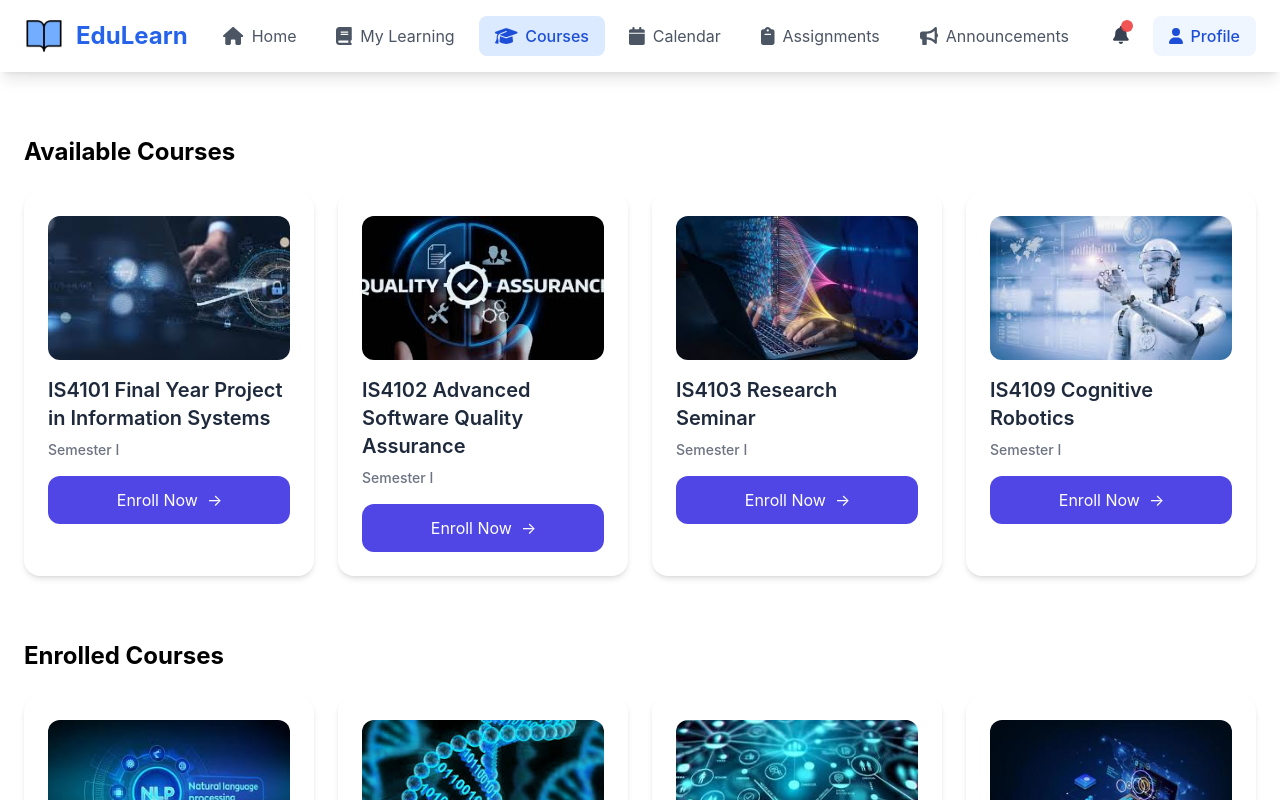
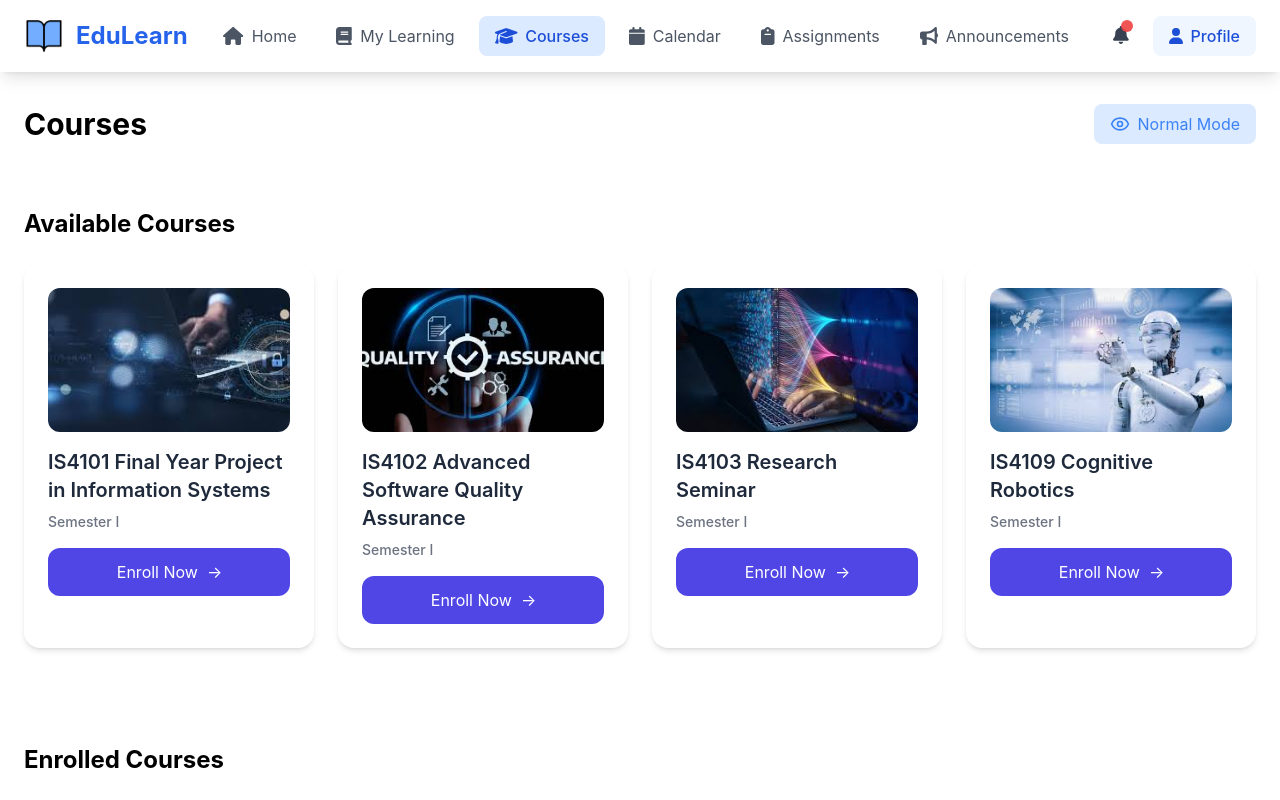
Before and after one commit to michellenikeetha/manual_adhd_lms, a React (Create React App) app: page /courses in a window 1280 px wide. Shown: the top 800 px of the page. Built offline with nearby package versions, Linux system fonts and the light colour scheme.

Commit message:
courses page focus mode

```diff
--- a/src/components/CoursesPage.jsx
+++ b/src/components/CoursesPage.jsx
@@ -1,8 +1,9 @@
-// components/CoursesPage.js
-import React from 'react';
+import React, { useState } from 'react';
 import SignedInNavbar from './SignedInNavbar';
 import AvailableCoursesSection from './AvailableCoursesSection';
 import EnrolledCoursesSection from './EnrolledCoursesSection';
+import { motion } from 'framer-motion';
+import { Eye, EyeOff } from 'lucide-react';
 import course1Image from '../assets/c1.jfif';
 import course2Image from '../assets/c2.jfif';
 import course3Image from '../assets/c3.jfif';
@@ -14,6 +15,9 @@ import course8Image from '../assets/c8.jfif';
 import course9Image from '../assets/c9.jfif';
 
 const CoursesPage = () => {
+  const [focusMode, setFocusMode] = useState(false);
+  const [hoveredCourse, setHoveredCourse] = useState(null);
+
   const availableCourses = [
     { id: 1, title: 'IS4101 Final Year Project in Information Systems', semester: 'Semester I', imageUrl: course1Image },
     { id: 2, title: 'IS4102 Advanced Software Quality Assurance', semester: 'Semester I', imageUrl: course2Image },
@@ -29,12 +33,71 @@ const CoursesPage = () => {
     { id: 9, title: 'IS4106 Data Analytics', semester: 'Semester I', progress: 43, imageUrl: course6Image }
   ];
 
+  const getBackgroundColor = () => {
+    return focusMode ? 'bg-gray-100' : 'bg-white';
+  };
+
   return (
-    <div>
+    <div className={`min-h-screen transition-colors duration-300 ${getBackgroundColor()}`}>
       <SignedInNavbar />
       <div className="container mx-auto px-6 py-8">
-        <AvailableCoursesSection availableCourses={availableCourses} />
-        <EnrolledCoursesSection enrolledCourses={enrolledCourses} />
+        <div className="flex flex-col md:flex-row md:items-center md:justify-between mb-8 space-y-4 md:space-y-0">
+          <h1 className="text-3xl font-bold">Courses</h1>
+
+          <motion.button
+            whileHover={{ scale: 1.05 }}
+            whileTap={{ scale: 0.95 }}
+            onClick={() => setFocusMode(!focusMode)}
+            className={`flex items-center space-x-2 px-4 py-2 rounded-lg transition-colors
+              ${focusMode ? 'bg-blue-500 text-white' : 'bg-blue-100 text-blue-500'}`}
+          >
+            {focusMode ? (
+              <>
+                <EyeOff size={20} />
+                <span>Focus Mode</span>
+              </>
+            ) : (
+              <>
+                <Eye size={20} />
+                <span>Normal Mode</span>
+              </>
+            )}
+          </motion.button>
+        </div>
+
+        <div className={`space-y-8 transition-opacity duration-300 ${
+          focusMode && hoveredCourse === null ? 'opacity-50' : 'opacity-100'
+        }`}>
+          <motion.div
+            onHoverStart={() => setHoveredCourse('available')}
+            onHoverEnd={() => setHoveredCourse(null)}
+          >
+            <AvailableCoursesSection availableCourses={availableCourses} />
+          </motion.div>
+
+          <motion.div
+            onHoverStart={() => setHoveredCourse('enrolled')}
+            onHoverEnd={() => setHoveredCourse(null)}
+          >
+            <EnrolledCoursesSection enrolledCourses={enrolledCourses} />
+          </motion.div>
+        </div>
+
+        {focusMode && (
+          <motion.div
+            initial={{ opacity: 0 }}
+            animate={{
+              opacity: [0.7, 1, 0.7],
+              transition: { repeat: Infinity, duration: 4 }
+            }}
+            className="fixed bottom-6 left-6 bg-white p-3 rounded-lg shadow-lg max-w-xs"
+          >
+            <div className="text-sm text-gray-600">
+              <span className="font-medium block mb-1">Focus Tip:</span>
+              Consider your learning goals and prioritize courses that align with your career aspirations.
+            </div>
+          </motion.div>
+        )}
       </div>
     </div>
   );
```
